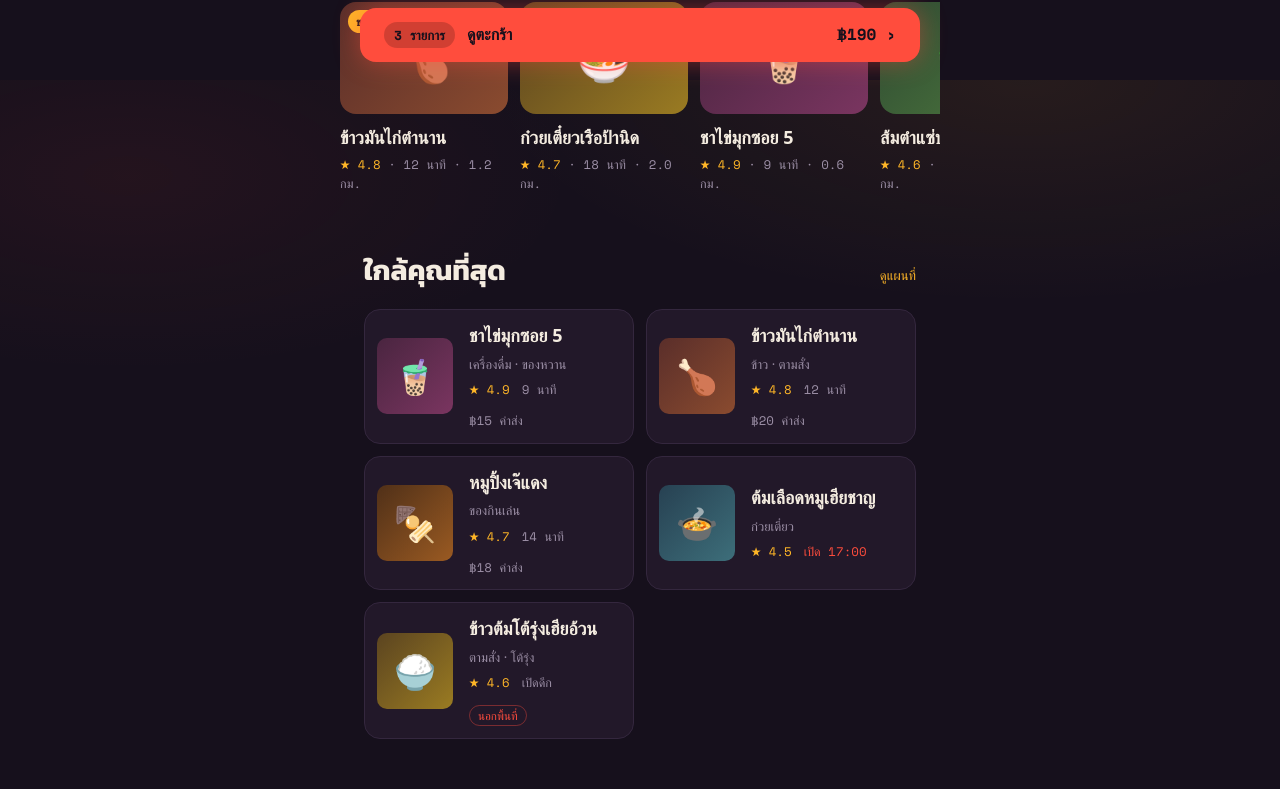
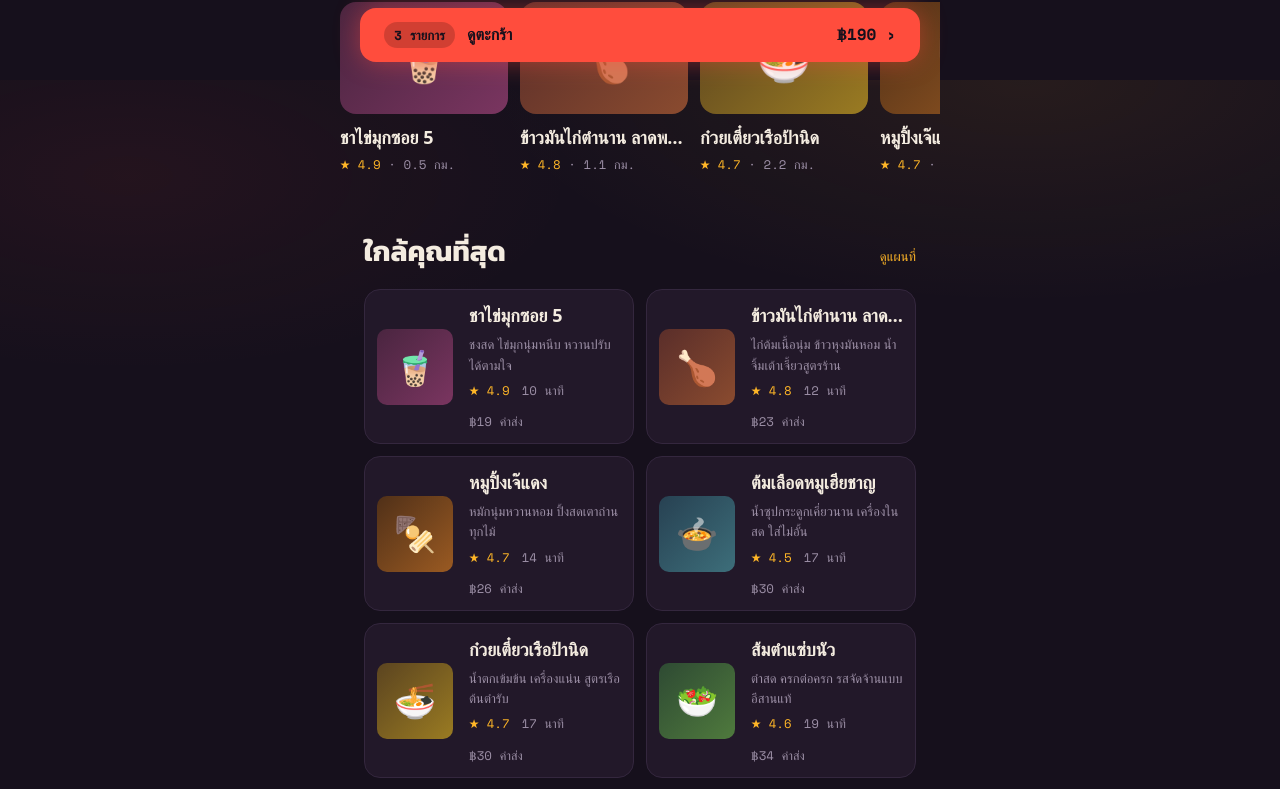
Before and after one commit to Kanokpol-Natekuakul/food_delivery_app, a React (Vite) app in the folder apps/web/: page / in a window 1280 px wide. Shown: the part 720-1509 px from the top of the page. Built offline with nearby package versions, Linux system fonts and the light colour scheme; no server answers; a web font is replaced by a local one.

Commit message:
feat(ui): enhance Home component with dynamic restaurant data and improved filtering

```diff
--- a/apps/web/src/ui/pages/Home.tsx
+++ b/apps/web/src/ui/pages/Home.tsx
@@ -2,34 +2,13 @@ import { useState } from 'react';
 import { Link } from 'react-router-dom';
 import { useStore, deliveryCoord, deliveryLabel } from '../store';
 import { cartItemCount, foodTotal } from '@app/domain/cart/cart.js';
-import { checkServiceability } from '@app/domain/delivery/delivery.js';
-import type { LatLng } from '@app/domain/delivery/delivery.js';
+import { checkServiceability, deliveryFee } from '@app/domain/delivery/delivery.js';
 import { rankByStanding } from '@app/domain/moderation/moderation.js';
-import { findRestaurant } from '../data/catalog';
-import type { Restaurant } from '../data/catalog';
 import { LocationPicker } from '../components/LocationPicker';
 import './Home.css';
 
-/** ร้านนี้อยู่นอกพื้นที่จัดส่งไหม (คิดจากพิกัดร้าน + ที่อยู่จัดส่งที่เลือก) */
-const isOffZone = (list: readonly Restaurant[], id: string, coord: LatLng): boolean => {
-  const r = findRestaurant(list, id);
-  return r ? !checkServiceability(coord, r.coord).orderable : false;
-};
-
-const stalls = [
-  { id: 'khao-man-kai', g: 'g1', icon: '🍗', name: 'ข้าวมันไก่ตำนาน', cat: 'ข้าวมันไก่', meta: '★ 4.8', sub: '12 นาที · 1.2 กม.', tag: 'ของเด็ด' },
-  { id: 'kuaytiao-ruea', g: 'g2', icon: '🍜', name: 'ก๋วยเตี๋ยวเรือป้านิด', cat: 'ก๋วยเตี๋ยว', meta: '★ 4.7', sub: '18 นาที · 2.0 กม.' },
-  { id: 'cha-maimuk', g: 'g4', icon: '🧋', name: 'ชาไข่มุกซอย 5', cat: 'เครื่องดื่ม', meta: '★ 4.9', sub: '9 นาที · 0.6 กม.' },
-  { id: 'somtam', g: 'g3', icon: '🥗', name: 'ส้มตำแซ่บนัว', cat: 'อีสาน', meta: '★ 4.6', sub: '22 นาที · 2.4 กม.' },
-];
-
-const near = [
-  { id: 'cha-maimuk', g: 'g4', icon: '🧋', name: 'ชาไข่มุกซอย 5', cat: 'เครื่องดื่ม', sub: 'เครื่องดื่ม · ของหวาน', meta: ['★ 4.9', '9 นาที', '฿15 ค่าส่ง'] },
-  { id: 'khao-man-kai', g: 'g1', icon: '🍗', name: 'ข้าวมันไก่ตำนาน', cat: 'ข้าวมันไก่', sub: 'ข้าว · ตามสั่ง', meta: ['★ 4.8', '12 นาที', '฿20 ค่าส่ง'] },
-  { id: 'moo-ping', g: 'g5', icon: '🍢', name: 'หมูปิ้งเจ๊แดง', cat: 'อีสาน', sub: 'ของกินเล่น', meta: ['★ 4.7', '14 นาที', '฿18 ค่าส่ง'] },
-  { id: 'tom-lueat-moo', g: 'g6', icon: '🍲', name: 'ต้มเลือดหมูเฮียชาญ', cat: 'ก๋วยเตี๋ยว', sub: 'ก๋วยเตี๋ยว', meta: ['★ 4.5'], closed: 'เปิด 17:00' },
-  { id: 'khao-tom-rung', g: 'g2', icon: '🍚', name: 'ข้าวต้มโต้รุ่งเฮียอ้วน', cat: 'ตามสั่ง', sub: 'ตามสั่ง · โต้รุ่ง', meta: ['★ 4.6', 'เปิดดึก'] },
-];
+/** ★ 4.8 → 4.8 (ใช้เรียงร้านเด่นตามเรตติ้ง) */
+const ratingValue = (s: string): number => parseFloat(s.replace(/[^\d.]/g, '')) || 0;
 
 const cats = [
   ['🍜', 'ก๋วยเตี๋ยว'], ['🍚', 'ตามสั่ง'], ['🍗', 'ข้าวมันไก่'],
@@ -55,8 +34,20 @@ export function Home() {
   // ร้านที่ถูกลดอันดับ (auto-action ADR 0006) ตกไปอยู่ท้ายลิสต์
   const byStanding = <T extends { id: string }>(items: T[]) =>
     rankByStanding(items, (it) => `merchant:${it.id}`, state.downranked);
-  const fStalls = byStanding(stalls.filter((s) => matches(s.name, s.cat)));
-  const fNear = byStanding(near.filter((r) => matches(r.name, r.cat)));
+
+  // ดึงจาก catalog จริง (state.restaurants) + คิดระยะ/ค่าส่ง/เวลา จากที่อยู่จัดส่งที่ปักหมุด (coord)
+  const enriched = state.restaurants.map((r) => {
+    const svc = checkServiceability(coord, r.coord);
+    return {
+      id: r.id, name: r.name, icon: r.icon, g: r.g, rating: r.rating, cat: r.cat, blurb: r.blurb,
+      km: svc.distanceKm, fee: deliveryFee(svc.distanceKm), eta: Math.round(8 + svc.distanceKm * 4),
+      offzone: !svc.orderable,
+    };
+  });
+  const filtered = enriched.filter((c) => matches(c.name, c.cat));
+  // เปิดอยู่ตอนนี้ = ร้านในเขต เรียงตามเรตติ้ง; ใกล้คุณ = ทุกร้าน เรียงตามระยะจริง
+  const fStalls = byStanding([...filtered].filter((c) => !c.offzone).sort((a, b) => ratingValue(b.rating) - ratingValue(a.rating)));
+  const fNear = byStanding([...filtered].sort((a, b) => a.km - b.km));
   const filtering = q !== '' || activeCat !== null;
   const noResults = filtering && fStalls.length === 0 && fNear.length === 0;
 
@@ -122,10 +113,10 @@ export function Home() {
               </div>
               <div className="hscroll">
                 {fStalls.map((s) => (
-                  <Link className="stall" to={`/r/${s.id}`} key={s.name}>
-                    <div className={`thumb ${s.g}`}>{s.icon}{s.tag && <span className="tag">{s.tag}</span>}</div>
+                  <Link className="stall" to={`/r/${s.id}`} key={s.id}>
+                    <div className={`thumb ${s.g}`}>{s.icon}</div>
                     <h3>{s.name}</h3>
-                    <div className="meta"><span className="rate">{s.meta}</span> · {s.sub}</div>
+                    <div className="meta"><span className="rate">{s.rating}</span> · {s.km.toFixed(1)} กม.</div>
                   </Link>
                 ))}
               </div>
@@ -140,15 +131,16 @@ export function Home() {
               </div>
               <div className="near">
                 {fNear.map((r) => (
-                  <Link className="row" to={`/r/${r.id}`} key={r.name}>
+                  <Link className="row" to={`/r/${r.id}`} key={r.id}>
                     <div className={`thumb ${r.g}`}>{r.icon}</div>
                     <div className="info">
                       <h3>{r.name}</h3>
-                      <p className="sub">{r.sub}</p>
+                      <p className="sub">{r.blurb}</p>
                       <div className="meta">
-                        {r.meta.map((m, i) => <span className={i === 0 ? 'rate' : undefined} key={i}>{m}</span>)}
-                        {r.closed && <span className="closed">{r.closed}</span>}
-                        {isOffZone(state.restaurants, r.id, coord) && <span className="offzone">นอกพื้นที่</span>}
+                        <span className="rate">{r.rating}</span>
+                        <span>{r.eta} นาที</span>
+                        <span>฿{r.fee} ค่าส่ง</span>
+                        {r.offzone && <span className="offzone">นอกพื้นที่</span>}
                       </div>
                     </div>
                   </Link>
```
Also changed, not shown: 1 other file (tests, documents, lock files or other folders).
